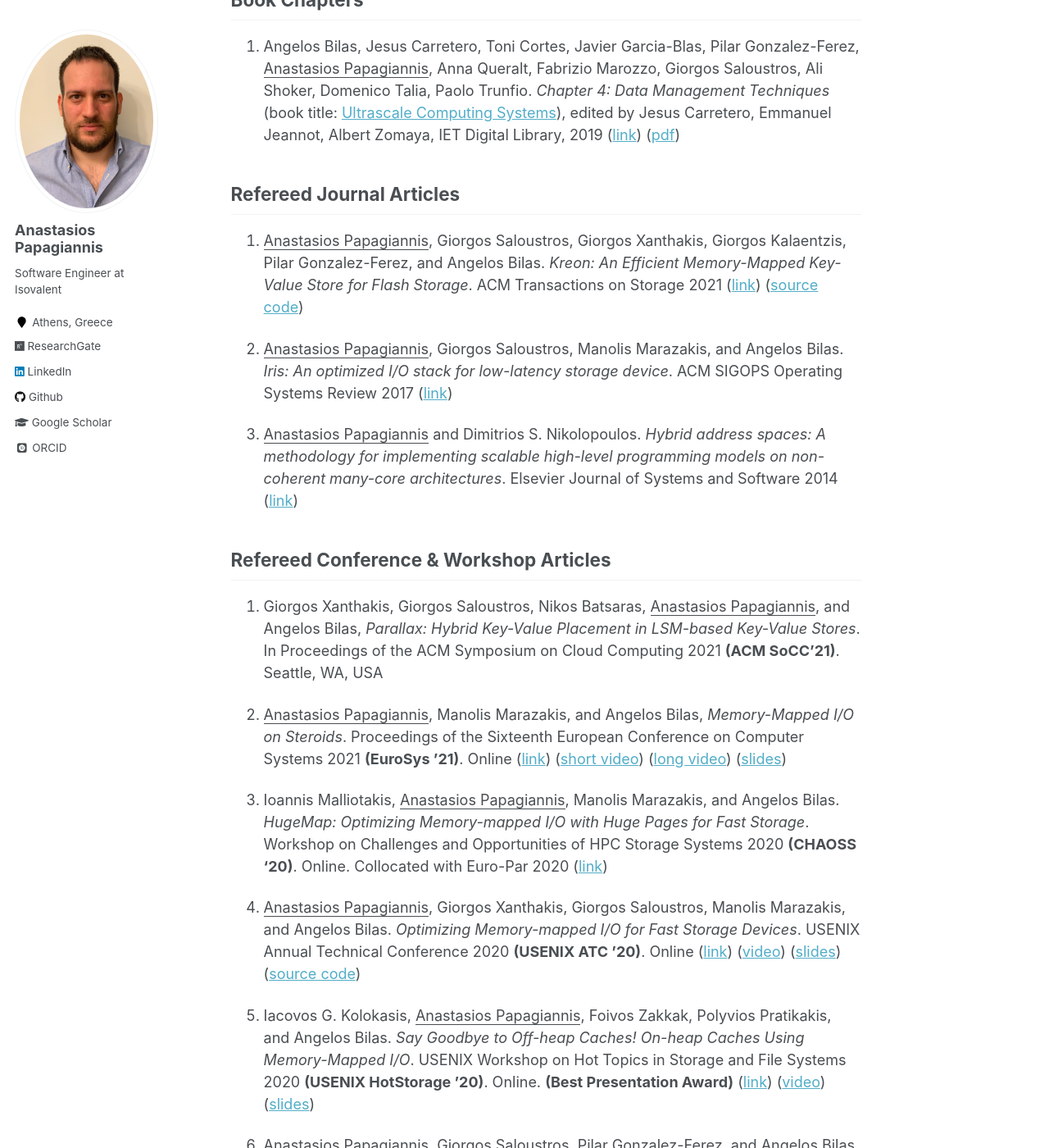
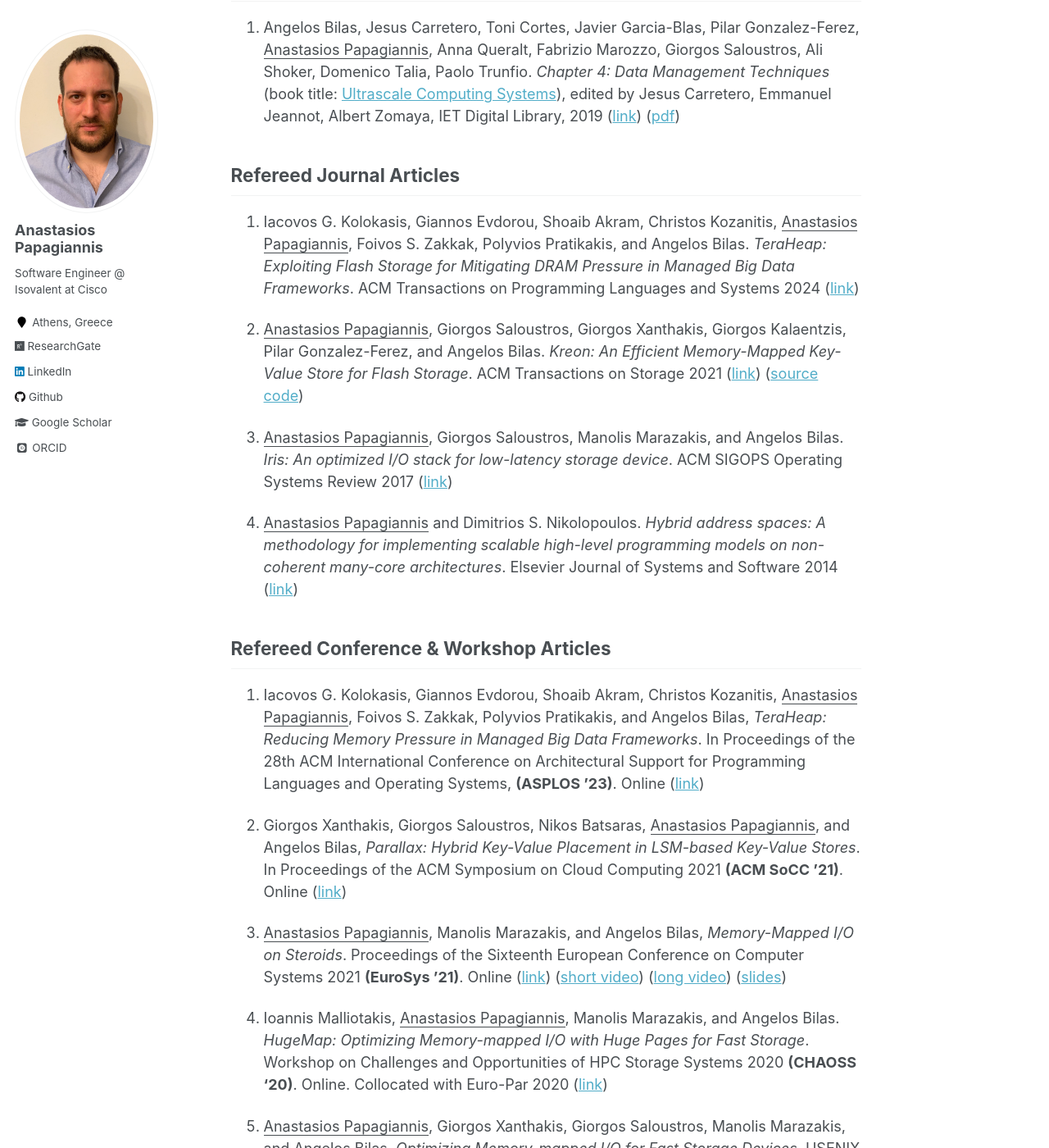
Before and after one commit to tpapagian/tpapagian.github.io, a Jekyll site: the page built from _pages/about.md, in a window 1280 px wide and 1400 px high, scrolled down 1404 px. Shown: the whole window at 82% size. Built offline with Jekyll 4.4.1, drawn with Linux system fonts in a browser that asks for light colours; some web fonts are replaced; some of the changed text lies outside the part shown.

Commit message:
Updates
Signed-off-by: Anastasios Papagiannis <tasos.papagiannnis@gmail.com>

```diff
--- a/_config.yml
+++ b/_config.yml
@@ -10,7 +10,7 @@
 title                    : "Anastasios Papagiannis"
 title_separator          : "-"
 name                     : &name "Anastasios Papagiannis"
-description              : &description "Software Engineer at Isovalent"
+description              : &description "Software Engineer @ Isovalent at Cisco"
 url                      : https://tpapagian.github.io # the base hostname & protocol for your site e.g. "https://mmistakes.github.io"
 baseurl                  : "" # the subpath of your site, e.g. "/blog"
 repository               : "tpapagian/tpapagians.github.io"
@@ -82,7 +82,7 @@
 author:
   name             : "Anastasios Papagiannis"
   avatar           : "papagiannis_img.jpg"
-  bio              : "Software Engineer at Isovalent"
+  bio              : "Software Engineer @ Isovalent at Cisco"
   location         : "Athens, Greece"
   employer         :
   googlescholar    : "https://scholar.google.com/citations?user=zf1LmOwAAAAJ"
--- a/_pages/about.md
+++ b/_pages/about.md
@@ -8,18 +8,15 @@
   - /about.html
 ---
 
-I am a Software Engineer at [Isovalent](https://isovalent.com/) working on [eBPF](https://ebpf.io/)-based cloud-native security and observability in Linux. Previously, I was a [Production Engineer](https://engineering.fb.com/category/production-engineering/) (hybrid between software and systems engineer) at [Facebook](https://about.facebook.com/), working on the containerization of datastores.
-
+I am a Software Engineer at [Isovalent](https://isovalent.com/) (now part of [Cisco](https://www.cisco.com/)) working on [Tetragon](https://tetragon.io/), an [eBPF](https://ebpf.io/)-based Cloud-Native Security Observability and Runtime Enforcement tool. Previously, I was a [Production Engineer](https://engineering.fb.com/category/production-engineering/) (hybrid between software and systems engineer) at [Facebook](https://about.facebook.com/), working on the containerization of datastores.
 
 I obtained my Ph.D. degree in the [Computer Science Department](https://www.csd.uoc.gr/CSD/index.jsp?lang=en) at the [University of Crete](https://en.uoc.gr/), working with [Prof. Angelos Bilas](http://users.ics.forth.gr/~bilas/) in 2021. My dissertation focuses on reducing system overheads when accessing data on next-generation fast storage devices. During my doctoral studies, I was also a graduate research assistant in the [Computer Architecture and VLSI Systems (CARV) Laboratory](https://www.ics.forth.gr/carv/) of the [Institute of Computer Science (ICS)](https://www.ics.forth.gr/) at the [Foundation of Research and Technology — Hellas (FORTH)](https://www.forth.gr/). I received my Bachelor and Master degree in [Computer Science](https://www.csd.uoc.gr/CSD/index.jsp?lang=en) from the [University of Crete](https://en.uoc.gr/) in 2010 and 2013 respectively.
 
-I am honored that my work, during my doctoral studies, was awarded with the [Facebook Graduate Fellowship (2019-2021)](https://research.fb.com/announcing-the-2019-facebook-fellows-and-emerging-scholars/) and the [Maria Michail Manasaki Doctoral Fellowship (2018)](https://www.csd.uoc.gr/CSD/index.jsp?custom=manasakis&lang=en).
+I am honored that my work, during my doctoral studies, was awarded with the [Facebook Graduate Fellowship (2019-2021)](https://research.facebook.com/blog/2019/1/announcing-the-2019-facebook-fellows-and-emerging-scholars/) and the [Maria Michail Manasaki Doctoral Fellowship (2018)](https://www.csd.uoc.gr/CSD/index.jsp?custom=manasakis&lang=en).
 
 Research Interests
 ======
 My research interests lie in the general area of computer systems. My  work during my doctoral studies focuses on the area of datacenter storage systems, especially in low-overhead access to fast storage devices (SSDs and NVM), where systems software overhead becomes a significant bottleneck in the I/O path.
-
-A summary of my research interests can be also found [here](https://research.fb.com/fellows/papagiannis-anastasios/).
 
 Education
 ======
@@ -47,47 +44,53 @@
 
 ## Refereed Journal Articles
 
-1. <u>Anastasios Papagiannis</u>, Giorgos Saloustros, Giorgos Xanthakis, Giorgos Kalaentzis, Pilar Gonzalez-Ferez, and Angelos Bilas. *Kreon: An Efficient Memory-Mapped Key-Value Store for Flash Storage*. ACM Transactions on Storage 2021 ([link](https://dl.acm.org/doi/abs/10.1145/3418414)) ([source code](https://github.com/CARV-ICS-FORTH/kreon))
+1. Iacovos G. Kolokasis, Giannos Evdorou, Shoaib Akram, Christos Kozanitis, <u>Anastasios Papagiannis</u>, Foivos S. Zakkak, Polyvios Pratikakis, and Angelos Bilas. *TeraHeap: Exploiting Flash Storage for Mitigating DRAM Pressure in Managed Big Data Frameworks*. ACM Transactions on Programming Languages and Systems 2024  ([link](https://doi.org/10.1145/3700593))
 
-2. <u>Anastasios Papagiannis</u>, Giorgos Saloustros, Manolis Marazakis, and Angelos Bilas. *Iris: An optimized I/O stack for low-latency storage device*. ACM SIGOPS Operating Systems Review 2017 ([link](https://dl.acm.org/doi/abs/10.1145/3041710.3041713))
+2. <u>Anastasios Papagiannis</u>, Giorgos Saloustros, Giorgos Xanthakis, Giorgos Kalaentzis, Pilar Gonzalez-Ferez, and Angelos Bilas. *Kreon: An Efficient Memory-Mapped Key-Value Store for Flash Storage*. ACM Transactions on Storage 2021 ([link](https://dl.acm.org/doi/abs/10.1145/3418414)) ([source code](https://github.com/CARV-ICS-FORTH/kreon))
 
-3. <u>Anastasios Papagiannis</u> and Dimitrios S. Nikolopoulos. *Hybrid address spaces: A methodology for implementing scalable high-level programming models on non-coherent many-core architectures*. Elsevier Journal of Systems and Software 2014 ([link](https://www.sciencedirect.com/science/article/abs/pii/S0164121214001496))
+3. <u>Anastasios Papagiannis</u>, Giorgos Saloustros, Manolis Marazakis, and Angelos Bilas. *Iris: An optimized I/O stack for low-latency storage device*. ACM SIGOPS Operating Systems Review 2017 ([link](https://dl.acm.org/doi/abs/10.1145/3041710.3041713))
+
+4. <u>Anastasios Papagiannis</u> and Dimitrios S. Nikolopoulos. *Hybrid address spaces: A methodology for implementing scalable high-level programming models on non-coherent many-core architectures*. Elsevier Journal of Systems and Software 2014 ([link](https://www.sciencedirect.com/science/article/abs/pii/S0164121214001496))
 
 ## Refereed Conference & Workshop Articles
 
-1. Giorgos Xanthakis, Giorgos Saloustros, Nikos Batsaras, <u>Anastasios Papagiannis</u>, and Angelos Bilas, *Parallax: Hybrid Key-Value Placement in LSM-based Key-Value Stores*. In Proceedings of the ACM Symposium on Cloud Computing 2021 **(ACM SoCC’21)**. Seattle, WA, USA
+1. Iacovos G. Kolokasis, Giannos Evdorou, Shoaib Akram, Christos Kozanitis, <u>Anastasios Papagiannis</u>, Foivos S. Zakkak, Polyvios Pratikakis, and Angelos Bilas, *TeraHeap: Reducing Memory Pressure in Managed Big Data Frameworks*. In Proceedings of the 28th ACM International Conference on Architectural Support for Programming Languages and Operating Systems, **(ASPLOS ’23)**.  Online ([link](https://doi.org/10.1145/3582016.3582045))
 
-2. <u>Anastasios Papagiannis</u>, Manolis Marazakis, and Angelos Bilas, *Memory-Mapped I/O on Steroids*. Proceedings of the Sixteenth European Conference on Computer Systems 2021 **(EuroSys ’21)**. Online ([link](https://dl.acm.org/doi/abs/10.1145/3447786.3456242)) ([short video](https://youtu.be/mez21waDD4I)) ([long video](https://youtu.be/R1cMKKrCaH4)) ([slides](https://tpapagian.github.io/files/eurosys21_apapag.pptx))
+2. Giorgos Xanthakis, Giorgos Saloustros, Nikos Batsaras, <u>Anastasios Papagiannis</u>, and Angelos Bilas, *Parallax: Hybrid Key-Value Placement in LSM-based Key-Value Stores*. In Proceedings of the ACM Symposium on Cloud Computing 2021 **(ACM SoCC ’21)**. Online ([link](https://dl.acm.org/doi/10.1145/3472883.3487012))
 
-3. Ioannis Malliotakis, <u>Anastasios Papagiannis</u>, Manolis Marazakis, and Angelos Bilas. *HugeMap: Optimizing Memory-mapped I/O with Huge Pages for Fast Storage*. Workshop on Challenges and Opportunities of HPC Storage Systems 2020 **(CHAOSS ‘20)**. Online. Collocated with Euro-Par 2020 ([link](https://link.springer.com/chapter/10.1007/978-3-030-71593-9_27))
+3. <u>Anastasios Papagiannis</u>, Manolis Marazakis, and Angelos Bilas, *Memory-Mapped I/O on Steroids*. Proceedings of the Sixteenth European Conference on Computer Systems 2021 **(EuroSys ’21)**. Online ([link](https://dl.acm.org/doi/abs/10.1145/3447786.3456242)) ([short video](https://youtu.be/mez21waDD4I)) ([long video](https://youtu.be/R1cMKKrCaH4)) ([slides](https://tpapagian.github.io/files/eurosys21_apapag.pptx))
 
-4. <u>Anastasios Papagiannis</u>, Giorgos Xanthakis, Giorgos Saloustros, Manolis Marazakis, and Angelos Bilas. *Optimizing Memory-mapped I/O for Fast Storage Devices*. USENIX Annual Technical Conference 2020 **(USENIX ATC ’20)**. Online ([link](https://www.usenix.org/conference/atc20/presentation/papagiannis)) ([video](https://youtu.be/GyzazP6rLME)) ([slides](https://www.usenix.org/system/files/atc20-paper510-slides-papagiannis.pdf)) ([source code](https://github.com/CARV-ICS-FORTH/FastMap))
+4. Ioannis Malliotakis, <u>Anastasios Papagiannis</u>, Manolis Marazakis, and Angelos Bilas. *HugeMap: Optimizing Memory-mapped I/O with Huge Pages for Fast Storage*. Workshop on Challenges and Opportunities of HPC Storage Systems 2020 **(CHAOSS ‘20)**. Online. Collocated with Euro-Par 2020 ([link](https://link.springer.com/chapter/10.1007/978-3-030-71593-9_27))
 
-5. Iacovos G. Kolokasis, <u>Anastasios Papagiannis</u>, Foivos Zakkak, Polyvios Pratikakis, and Angelos Bilas. *Say Goodbye to Off-heap Caches! On-heap Caches Using Memory-Mapped I/O*. USENIX Workshop on Hot Topics in Storage and File Systems 2020 **(USENIX HotStorage ’20)**. Online. **(Best Presentation Award)** ([link](https://www.usenix.org/conference/hotstorage20/presentation/kolokasis)) ([video](https://youtu.be/rqpXpTnQxZg)) ([slides](https://www.usenix.org/system/files/hotstorage20-paper17-slides-kolokalis.pdf))
+5. <u>Anastasios Papagiannis</u>, Giorgos Xanthakis, Giorgos Saloustros, Manolis Marazakis, and Angelos Bilas. *Optimizing Memory-mapped I/O for Fast Storage Devices*. USENIX Annual Technical Conference 2020 **(USENIX ATC ’20)**. Online ([link](https://www.usenix.org/conference/atc20/presentation/papagiannis)) ([video](https://youtu.be/GyzazP6rLME)) ([slides](https://www.usenix.org/system/files/atc20-paper510-slides-papagiannis.pdf)) ([source code](https://github.com/CARV-ICS-FORTH/FastMap))
 
-6. <u>Anastasios Papagiannis</u>, Giorgos Saloustros, Pilar Gonzalez-Ferez, and Angelos Bilas. *An Efficient Memory-Mapped Key-Value Store for Flash Storage*. In Proceedings of the ACM Symposium on Cloud Computing 2018 **(ACM SoCC’18)**. Carlsbad, CA, USA ([link](https://dl.acm.org/doi/abs/10.1145/3267809.3267824)) ([slides](https://tpapagian.github.io/files/kreon_talk_socc18_gesalous_13oct.pptx)) ([source code](https://github.com/CARV-ICS-FORTH/kreon))
+6. Iacovos G. Kolokasis, <u>Anastasios Papagiannis</u>, Foivos Zakkak, Polyvios Pratikakis, and Angelos Bilas. *Say Goodbye to Off-heap Caches! On-heap Caches Using Memory-Mapped I/O*. USENIX Workshop on Hot Topics in Storage and File Systems 2020 **(USENIX HotStorage ’20)**. Online. **(Best Presentation Award)** ([link](https://www.usenix.org/conference/hotstorage20/presentation/kolokasis)) ([video](https://youtu.be/rqpXpTnQxZg)) ([slides](https://www.usenix.org/system/files/hotstorage20-paper17-slides-kolokalis.pdf))
 
-7. <u>Anastasios Papagiannis</u>, Giorgos Saloustros, Pilar Gonzalez-Ferez, and Angelos Bilas. *Tucana: Design and implementation of a fast and efficient scale-up key-value store*. USENIX Annual Technical Conference 2016 **(USENIX ATC’16)**. Denver, CO, USA ([link](https://www.usenix.org/conference/atc16/technical-sessions/presentation/papagiannis)) ([audio](https://2459d6dc103cb5933875-c0245c5c937c5dedcca3f1764ecc9b2f.ssl.cf2.rackcdn.com/atc16/papagiannis.mp3)) ([slides](https://www.usenix.org/sites/default/files/conference/protected-files/atc16_slides_papagiannis.pdf))
+7. <u>Anastasios Papagiannis</u>, Giorgos Saloustros, Pilar Gonzalez-Ferez, and Angelos Bilas. *An Efficient Memory-Mapped Key-Value Store for Flash Storage*. In Proceedings of the ACM Symposium on Cloud Computing 2018 **(ACM SoCC’18)**. Carlsbad, CA, USA ([link](https://dl.acm.org/doi/abs/10.1145/3267809.3267824)) ([slides](https://tpapagian.github.io/files/kreon_talk_socc18_gesalous_13oct.pptx)) ([source code](https://github.com/CARV-ICS-FORTH/kreon))
 
-8. Ricardo Jimenez, Marta Patino, Ivan Brondino, Valerio Vianello, Ricardo Vilaca, Boyan Kolev, Patrick Valduriez, Raquel Pau, Apostolos Hatzimanikatis, Vassilis Spitadakis, Dimitris Bouras, Yorgos Panagiotakis, Giorgos Saloustros, <u>Anastasios Papagiannis</u>, Pilar Gonzalez-Ferez, Angelos Bilas, Ying Zhang, Pavlos Kranas, Sotiris Stamokostas, Vrettos Moulos, Fotis Aisopos, Francois Sabary, Luis Cortesao, Diogo Regateiro, Jose Pereira, and Rui Oliveira. *CoherentPaaS - A Coherent and Rich PaaS with a Common Programming Model*. In European Space project on Smart Systems, Big Data, Future Internet - Towards Serving the Grand Societal Challenges - EPS Rome 2016 ([link](https://www.scitepress.org/Link.aspx?doi=10.5220/0007902800270049))
+8. <u>Anastasios Papagiannis</u>, Giorgos Saloustros, Pilar Gonzalez-Ferez, and Angelos Bilas. *Tucana: Design and implementation of a fast and efficient scale-up key-value store*. USENIX Annual Technical Conference 2016 **(USENIX ATC’16)**. Denver, CO, USA ([link](https://www.usenix.org/conference/atc16/technical-sessions/presentation/papagiannis)) ([audio](https://2459d6dc103cb5933875-c0245c5c937c5dedcca3f1764ecc9b2f.ssl.cf2.rackcdn.com/atc16/papagiannis.mp3)) ([slides](https://www.usenix.org/sites/default/files/conference/protected-files/atc16_slides_papagiannis.pdf))
 
-9. <u>Anastasios Papagiannis</u>, Giorgos Saloustros, Manolis Marazakis, and Angelos Bilas. *User-space I/O for μs-level storage devices*. Workshop on Performance and Scalability of Storage Systems 2016 **(WOPSSS ’16)**. Frankfurt, Germany. Collocated with ISC High Performance 2016. Revised Selected Papers, Springer International Publishing ([link](https://link.springer.com/chapter/10.1007/978-3-319-46079-6_44))
+9. Ricardo Jimenez, Marta Patino, Ivan Brondino, Valerio Vianello, Ricardo Vilaca, Boyan Kolev, Patrick Valduriez, Raquel Pau, Apostolos Hatzimanikatis, Vassilis Spitadakis, Dimitris Bouras, Yorgos Panagiotakis, Giorgos Saloustros, <u>Anastasios Papagiannis</u>, Pilar Gonzalez-Ferez, Angelos Bilas, Ying Zhang, Pavlos Kranas, Sotiris Stamokostas, Vrettos Moulos, Fotis Aisopos, Francois Sabary, Luis Cortesao, Diogo Regateiro, Jose Pereira, and Rui Oliveira. *CoherentPaaS - A Coherent and Rich PaaS with a Common Programming Model*. In European Space project on Smart Systems, Big Data, Future Internet - Towards Serving the Grand Societal Challenges - EPS Rome 2016 ([link](https://www.scitepress.org/Link.aspx?doi=10.5220/0007902800270049))
 
-10. Yannis Sfakianakis, Stelios Mavridis, <u>Anastasios Papagiannis</u>, Spyridon Papageorgiou, Markos Fountoulakis, Manolis Marazakis, and Angelos Bilas. *Vanguard: Increasing Server Efficiency via Workload Isolation in the Storage I/O Path*. In Proceedings of the ACM Symposium on Cloud Computing 2014 **(ACM SoCC’14)**. New York, NY, USA ([link](https://dl.acm.org/doi/abs/10.1145/2670979.2670998))
+10. <u>Anastasios Papagiannis</u>, Giorgos Saloustros, Manolis Marazakis, and Angelos Bilas. *User-space I/O for μs-level storage devices*. Workshop on Performance and Scalability of Storage Systems 2016 **(WOPSSS ’16)**. Frankfurt, Germany. Collocated with ISC High Performance 2016. Revised Selected Papers, Springer International Publishing ([link](https://link.springer.com/chapter/10.1007/978-3-319-46079-6_44))
 
-11. Stelios Mavridis, Yannis Sfakianakis, <u>Anastasios Papagiannis</u>, Manolis Marazakis, and Angelos Bilas. *Jericho: Achieving scalability through optimal data placement on multicore systems*. In Proceedings of the 30th Symposium on Mass Storage Systems and Technologies 2014 **(MSST ’14)**. Santa Clara, CA, USA ([link](https://ieeexplore.ieee.org/abstract/document/6855538))
+11. Yannis Sfakianakis, Stelios Mavridis, <u>Anastasios Papagiannis</u>, Spyridon Papageorgiou, Markos Fountoulakis, Manolis Marazakis, and Angelos Bilas. *Vanguard: Increasing Server Efficiency via Workload Isolation in the Storage I/O Path*. In Proceedings of the ACM Symposium on Cloud Computing 2014 **(ACM SoCC’14)**. New York, NY, USA ([link](https://dl.acm.org/doi/abs/10.1145/2670979.2670998))
 
-12. <u>Anastasios Papagiannis</u> and Dimitrios S. Nikolopoulos. *Scalable Runtime Support for Data-Intensive Applications on the Single-Chip Cloud Computer*. In Proceedings of the 3rd Intel Many-core Applications Research Community Symposium 2011 **(MARC ’11)**. Ettlingen, Germany ([link](https://books.google.co.uk/books?hl=el&lr=&id=vBg-VbSbsz0C&oi=fnd&pg=PA25&ots=HRTTi92n40&sig=h5-PfM7URkSgGqCp4pzKNB-sW_4&redir_esc=y#v=onepage&q&f=false)) ([pdf](https://tpapagian.github.io/files/paper_marc.pdf)) ([slides](https://tpapagian.github.io/files/pres_marc.pdf))
+12. Stelios Mavridis, Yannis Sfakianakis, <u>Anastasios Papagiannis</u>, Manolis Marazakis, and Angelos Bilas. *Jericho: Achieving scalability through optimal data placement on multicore systems*. In Proceedings of the 30th Symposium on Mass Storage Systems and Technologies 2014 **(MSST ’14)**. Santa Clara, CA, USA ([link](https://ieeexplore.ieee.org/abstract/document/6855538))
 
-13. <u>Anastasios Papagiannis</u> and Dimitrios S. Nikolopoulos. *Rearchitecting MapReduce for Heterogeneous Multicore Processors with Explicitly Managed Memories*. In Proceedings of the 39th International Conference on Parallel Processing 2010 **(ICPP ’10)**. San Diego, CA, USA ([link](https://ieeexplore.ieee.org/abstract/document/5599156))
+13. <u>Anastasios Papagiannis</u> and Dimitrios S. Nikolopoulos. *Scalable Runtime Support for Data-Intensive Applications on the Single-Chip Cloud Computer*. In Proceedings of the 3rd Intel Many-core Applications Research Community Symposium 2011 **(MARC ’11)**. Ettlingen, Germany ([link](https://books.google.co.uk/books?hl=el&lr=&id=vBg-VbSbsz0C&oi=fnd&pg=PA25&ots=HRTTi92n40&sig=h5-PfM7URkSgGqCp4pzKNB-sW_4&redir_esc=y#v=onepage&q&f=false)) ([pdf](https://tpapagian.github.io/files/paper_marc.pdf)) ([slides](https://tpapagian.github.io/files/pres_marc.pdf))
+
+14. <u>Anastasios Papagiannis</u> and Dimitrios S. Nikolopoulos. *Rearchitecting MapReduce for Heterogeneous Multicore Processors with Explicitly Managed Memories*. In Proceedings of the 39th International Conference on Parallel Processing 2010 **(ICPP ’10)**. San Diego, CA, USA ([link](https://ieeexplore.ieee.org/abstract/document/5599156))
 
 ## Preprints
 
-1. Giorgos Xanthakis, Giorgos Saloustros, Nikos Batsaras, <u>Anastasios Papagiannis</u>, and Angelos Bilas. *Balancing Garbage Collection vs I/O Amplification using hybrid Key-Value Placement in LSM-based Key-Value Stores*. **ArXiv** abs/2106.03840 (June 2021) ([link](https://arxiv.org/abs/2106.03840))
+1. Iacovos G. Kolokasis, Giannos Evdorou, <u>Anastasios Papagiannis</u>, Foivos S. Zakkak, Christos Kozanitis, Shoaib Akram, Polyvios Pratikakis, and Angelos Bilas. *Garbage Collection or Serialization? Between a Rock and a Hard Place!* **ArXiv** abs/2111.10589 (November 2021) ([link](https://arxiv.org/abs/2111.10589))
 
-2. Stella Mikrou, <u>Anastasios Papagiannis</u>, Giorgos Saloustros, Manolis Marazakis, and Angelos Bilas. *Power and Performance Analysis of Key-Value Stores on ARM and x86 Based Servers*. **ArXiv** abs/2008.13402 (August 2020) ([link](https://arxiv.org/abs/2008.13402))
+2. Giorgos Xanthakis, Giorgos Saloustros, Nikos Batsaras, <u>Anastasios Papagiannis</u>, and Angelos Bilas. *Balancing Garbage Collection vs I/O Amplification using hybrid Key-Value Placement in LSM-based Key-Value Stores*. **ArXiv** abs/2106.03840 (June 2021) ([link](https://arxiv.org/abs/2106.03840))
 
-3. Nikos Batsaras, Giorgos Saloustros, <u>Anastasios Papagiannis</u>, Panagiota Fatourou, and Angelos Bilas. *VAT: Asymptotic Cost Analysis for Multi-Level Key-Value Stores*. **ArXiv** abs/2003.00103 (February 2020) ([link](https://arxiv.org/abs/2003.00103))
+3. Stella Mikrou, <u>Anastasios Papagiannis</u>, Giorgos Saloustros, Manolis Marazakis, and Angelos Bilas. *Power and Performance Analysis of Key-Value Stores on ARM and x86 Based Servers*. **ArXiv** abs/2008.13402 (August 2020) ([link](https://arxiv.org/abs/2008.13402))
+
+4. Nikos Batsaras, Giorgos Saloustros, <u>Anastasios Papagiannis</u>, Panagiota Fatourou, and Angelos Bilas. *VAT: Asymptotic Cost Analysis for Multi-Level Key-Value Stores*. **ArXiv** abs/2003.00103 (February 2020) ([link](https://arxiv.org/abs/2003.00103))
 
 ## Posters
 
```
